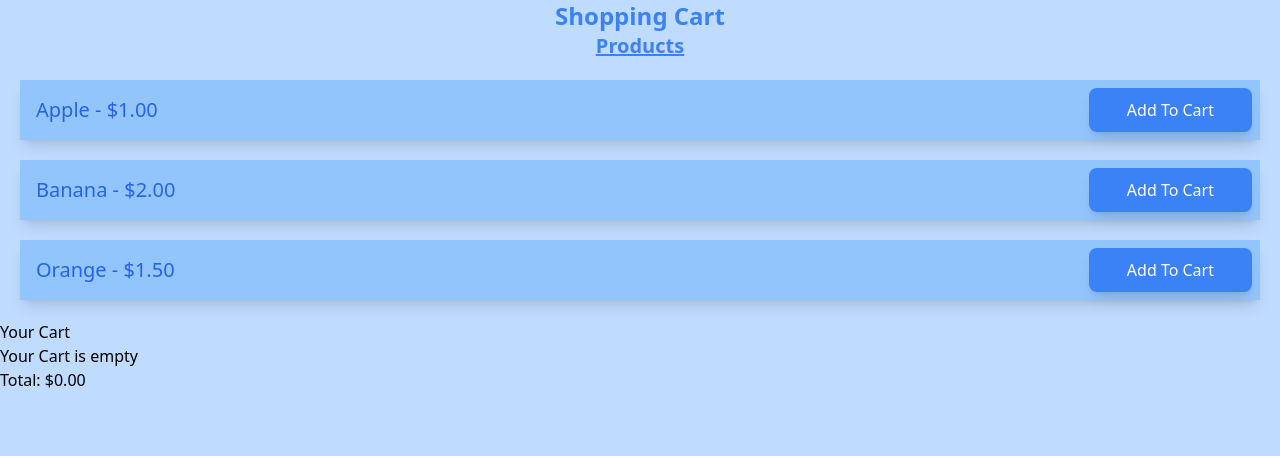
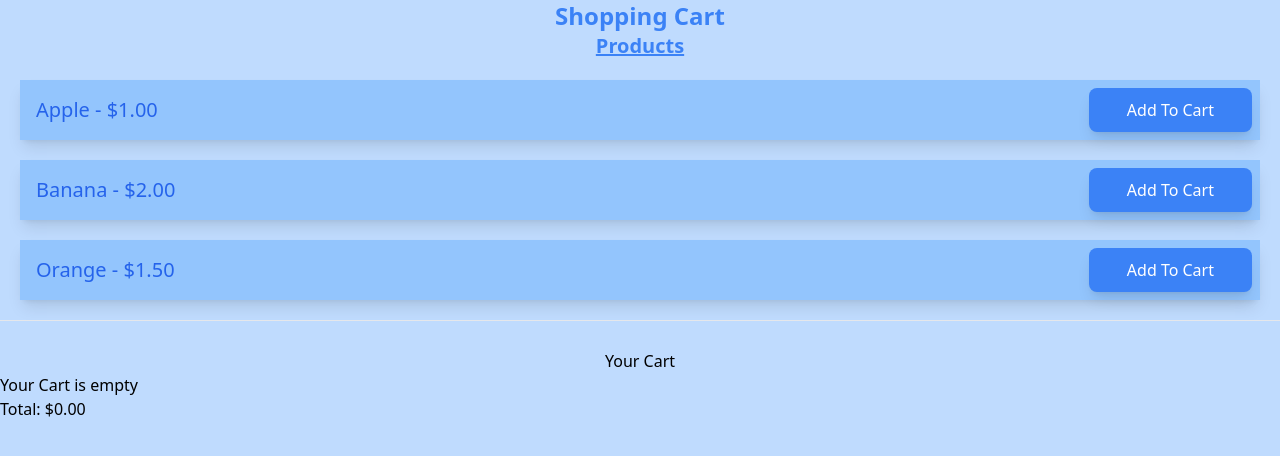
Before and after one commit to nietiene/React-Projects, a React (Vite) app: page / in a window 1280 px wide. Shown: the top 456 px of the page. Built offline with nearby package versions, Linux system fonts and the light colour scheme.

Commit message:
this is commit of react js styling

```diff
--- a/src/Adding-Product-To-Cart/Product.jsx
+++ b/src/Adding-Product-To-Cart/Product.jsx
@@ -46,8 +46,10 @@ const ShoppingCart = () => {
                     Add To Cart
                 </button>
             </div>
+
         ))}
-        <h2>Your Cart</h2>
+<hr />
+        <h2 className="mt-7 text-center">Your Cart</h2>
         {cart.length === 0 ? (
             <p>Your Cart is empty</p>
         ): (
```
